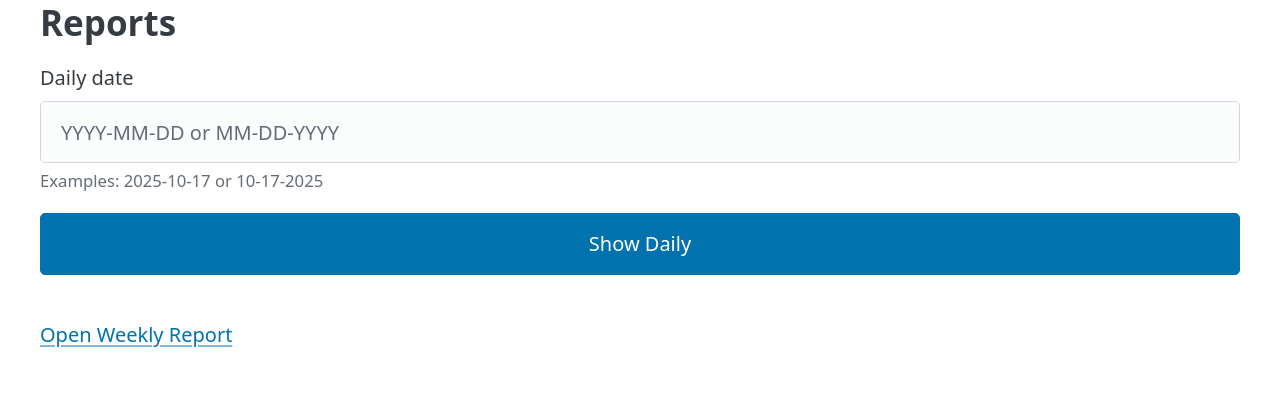
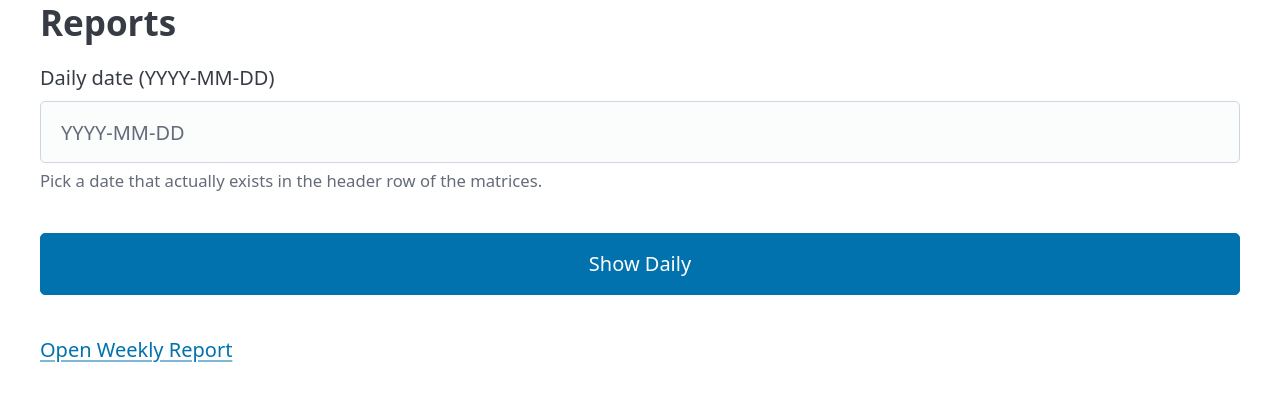
Before and after one commit to joelucwag-boop/ROTC-web-app, a Flask app: template templates/reports.html in a window 1280 px wide. Shown: the part 87-488 px from the top of the page. Run offline with Flask 3, Linux system fonts and the light colour scheme; the template is opened without the code that fills it, so the values that code supplies are empty; some libraries are stand-ins or nearby versions.

Commit message:
Update reports.html

```diff
--- a/templates/reports.html
+++ b/templates/reports.html
@@ -3,15 +3,13 @@
 <h2>Reports</h2>
 
 <form method="get" action="{{ url_for('reports_daily') }}" class="card">
-  <label for="date">Daily date</label>
-  <input id="date" name="date" placeholder="YYYY-MM-DD or MM-DD-YYYY">
-  <small>Examples: 2025-10-17 or 10-17-2025</small>
-  <div style="margin-top:0.75rem">
-    <button type="submit">Show Daily</button>
-  </div>
+  <label for="date">Daily date (YYYY-MM-DD)</label>
+  <input id="date" name="date" placeholder="YYYY-MM-DD" value="{{ request.args.get('date','') }}">
+  <small>Pick a date that actually exists in the header row of the matrices.</small>
+  <button type="submit" style="margin-top:1rem;">Show Daily</button>
 </form>
 
-<div style="margin-top:1.25rem">
-  <a class="button" href="{{ url_for('weekly_report') }}">Open Weekly Report</a>
+<div class="card" style="margin-top:1rem;">
+  <a class="button" href="{{ url_for('reports_weekly') }}">Open Weekly Report</a>
 </div>
 {% endblock %}
```
